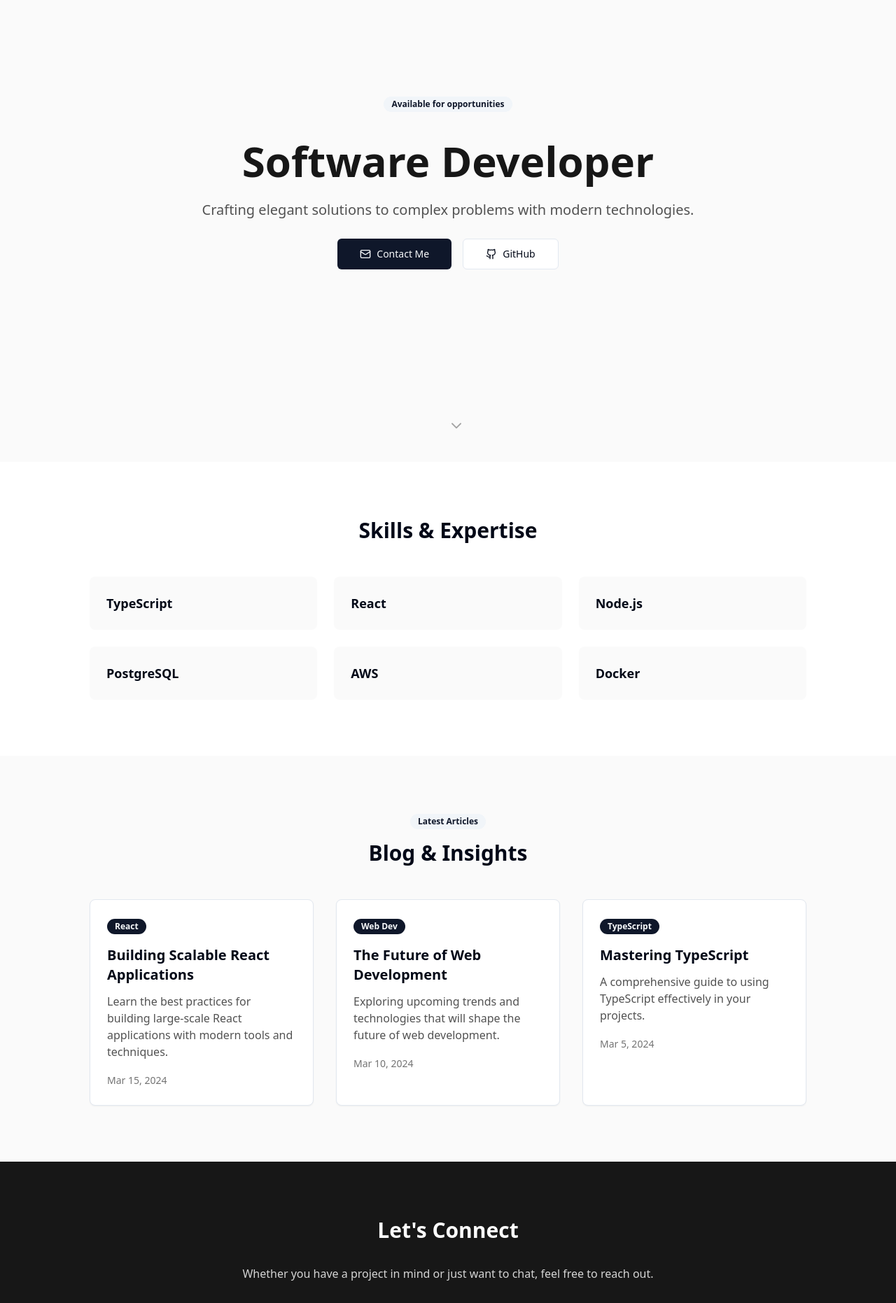
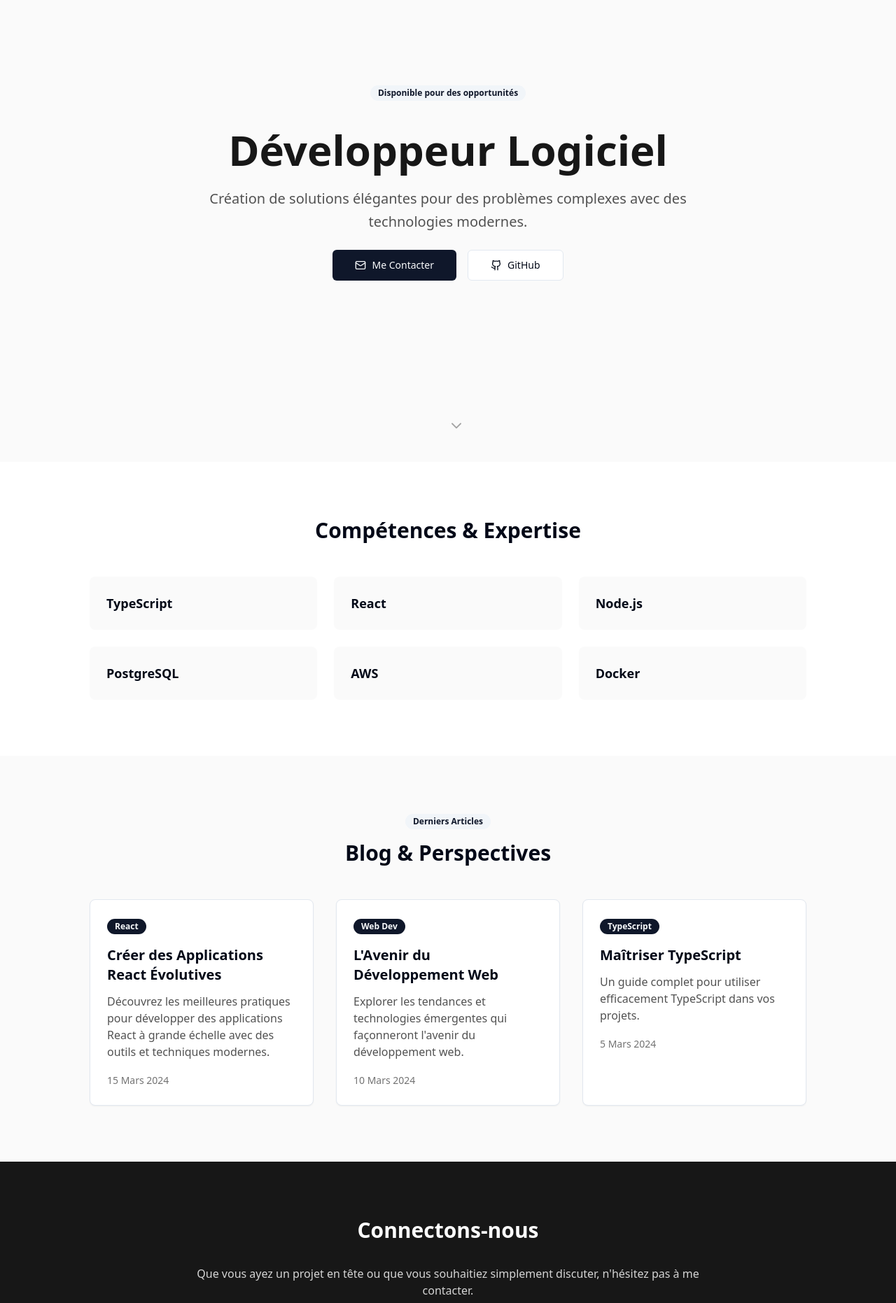
Before and after one commit to fabien-innov/personal-website, a React (Vite) app: page / in a window 1280 px wide. Shown: the part 140-2002 px from the top of the page at 70% size. Built offline with nearby package versions, Linux system fonts and the light colour scheme.

Commit message:
Translate website to French
This commit translates the website content to French.

```diff
--- a/index.html
+++ b/index.html
@@ -1,12 +1,12 @@
 
 <!DOCTYPE html>
-<html lang="en">
+<html lang="fr">
   <head>
     <meta charset="UTF-8" />
     <meta name="viewport" content="width=device-width, initial-scale=1.0" />
-    <title>Developer Portfolio & Blog</title>
-    <meta name="description" content="Personal developer site and blog" />
-    <meta name="author" content="Developer Portfolio" />
+    <title>Portfolio de Développeur & Blog</title>
+    <meta name="description" content="Site personnel de développeur et blog" />
+    <meta name="author" content="Portfolio de Développeur" />
     <meta property="og:image" content="/og-image.png" />
     <link rel="stylesheet" href="https://fonts.googleapis.com/css2?family=Inter:wght@300;400;500;600;700&display=swap">
   </head>
--- a/src/pages/Index.tsx
+++ b/src/pages/Index.tsx
@@ -17,21 +17,21 @@ const skills = [
 
 const blogPosts = [
   {
-    title: "Building Scalable React Applications",
-    excerpt: "Learn the best practices for building large-scale React applications with modern tools and techniques.",
-    date: "Mar 15, 2024",
+    title: "Créer des Applications React Évolutives",
+    excerpt: "Découvrez les meilleures pratiques pour développer des applications React à grande échelle avec des outils et techniques modernes.",
+    date: "15 Mars 2024",
     category: "React"
   },
   {
-    title: "The Future of Web Development",
-    excerpt: "Exploring upcoming trends and technologies that will shape the future of web development.",
-    date: "Mar 10, 2024",
+    title: "L'Avenir du Développement Web",
+    excerpt: "Explorer les tendances et technologies émergentes qui façonneront l'avenir du développement web.",
+    date: "10 Mars 2024",
     category: "Web Dev"
   },
   {
-    title: "Mastering TypeScript",
-    excerpt: "A comprehensive guide to using TypeScript effectively in your projects.",
-    date: "Mar 5, 2024",
+    title: "Maîtriser TypeScript",
+    excerpt: "Un guide complet pour utiliser efficacement TypeScript dans vos projets.",
+    date: "5 Mars 2024",
     category: "TypeScript"
   }
 ];
@@ -47,17 +47,17 @@ const Index = () => {
           animate={{ opacity: 1, y: 0 }}
           transition={{ duration: 0.8 }}
         >
-          <Badge className="mb-4" variant="secondary">Available for opportunities</Badge>
+          <Badge className="mb-4" variant="secondary">Disponible pour des opportunités</Badge>
           <h1 className="text-4xl md:text-6xl font-bold text-neutral-900">
-            Software Developer
+            Développeur Logiciel
           </h1>
           <p className="text-xl text-neutral-600 leading-relaxed">
-            Crafting elegant solutions to complex problems with modern technologies.
+            Création de solutions élégantes pour des problèmes complexes avec des technologies modernes.
           </p>
           <div className="flex gap-4 justify-center mt-8">
             <Button size="lg" className="gap-2">
               <Mail className="w-4 h-4" />
-              Contact Me
+              Me Contacter
             </Button>
             <Button size="lg" variant="outline" className="gap-2">
               <Github className="w-4 h-4" />
@@ -80,7 +80,7 @@ const Index = () => {
           className="max-w-5xl mx-auto"
           {...fadeInUp}
         >
-          <h2 className="text-3xl font-bold text-center mb-12">Skills & Expertise</h2>
+          <h2 className="text-3xl font-bold text-center mb-12">Compétences & Expertise</h2>
           <div className="grid grid-cols-2 md:grid-cols-3 gap-6">
             {skills.map((skill, index) => (
               <motion.div
@@ -104,8 +104,8 @@ const Index = () => {
             className="text-center mb-12"
             {...fadeInUp}
           >
-            <Badge variant="secondary" className="mb-4">Latest Articles</Badge>
-            <h2 className="text-3xl font-bold">Blog & Insights</h2>
+            <Badge variant="secondary" className="mb-4">Derniers Articles</Badge>
+            <h2 className="text-3xl font-bold">Blog & Perspectives</h2>
           </motion.div>
           <div className="grid md:grid-cols-2 lg:grid-cols-3 gap-8">
             {blogPosts.map((post, index) => (
@@ -135,14 +135,14 @@ const Index = () => {
           className="max-w-3xl mx-auto text-center space-y-8"
           {...fadeInUp}
         >
-          <h2 className="text-3xl font-bold">Let's Connect</h2>
+          <h2 className="text-3xl font-bold">Connectons-nous</h2>
           <p className="text-neutral-300">
-            Whether you have a project in mind or just want to chat, feel free to reach out.
+            Que vous ayez un projet en tête ou que vous souhaitiez simplement discuter, n'hésitez pas à me contacter.
           </p>
           <div className="flex gap-4 justify-center">
             <Button size="lg" variant="secondary" className="gap-2">
               <Mail className="w-4 h-4" />
-              Email Me
+              M'envoyer un Email
             </Button>
             <Button size="lg" variant="outline" className="gap-2">
               <Linkedin className="w-4 h-4" />
```
